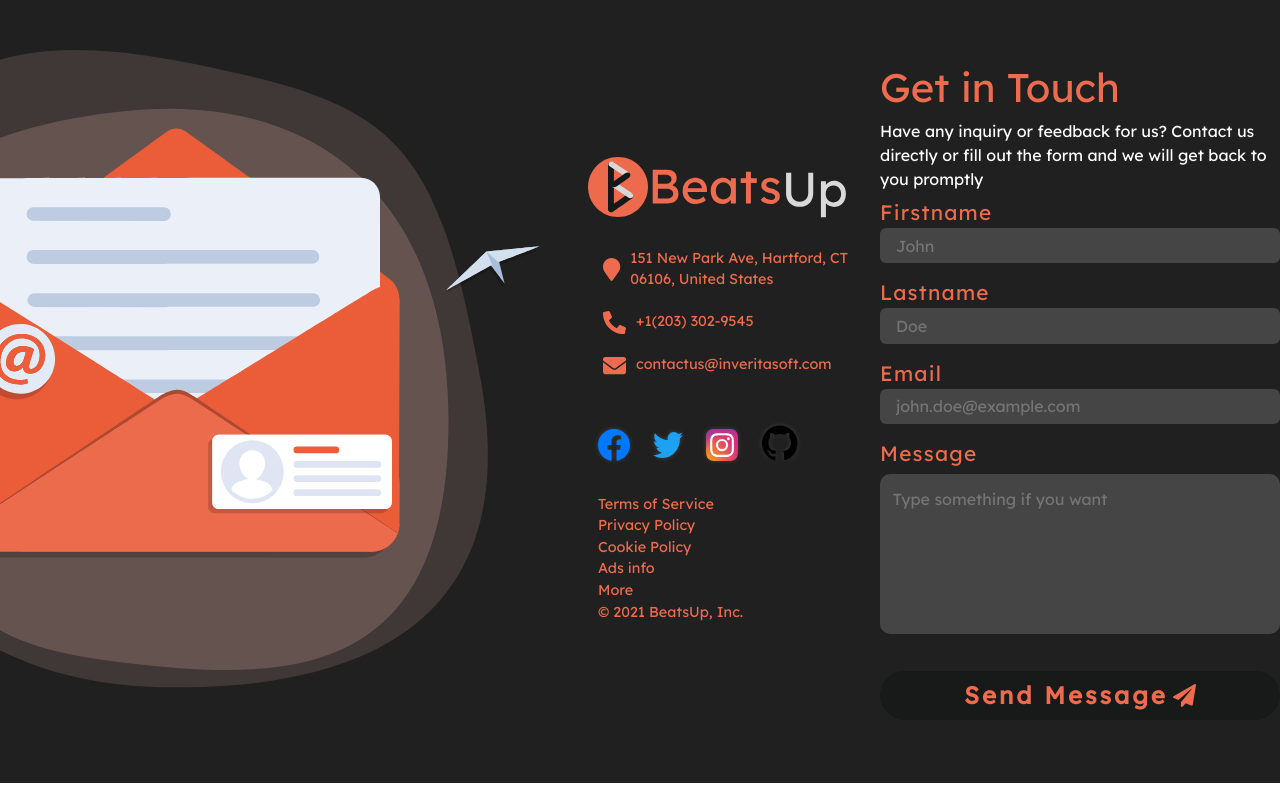
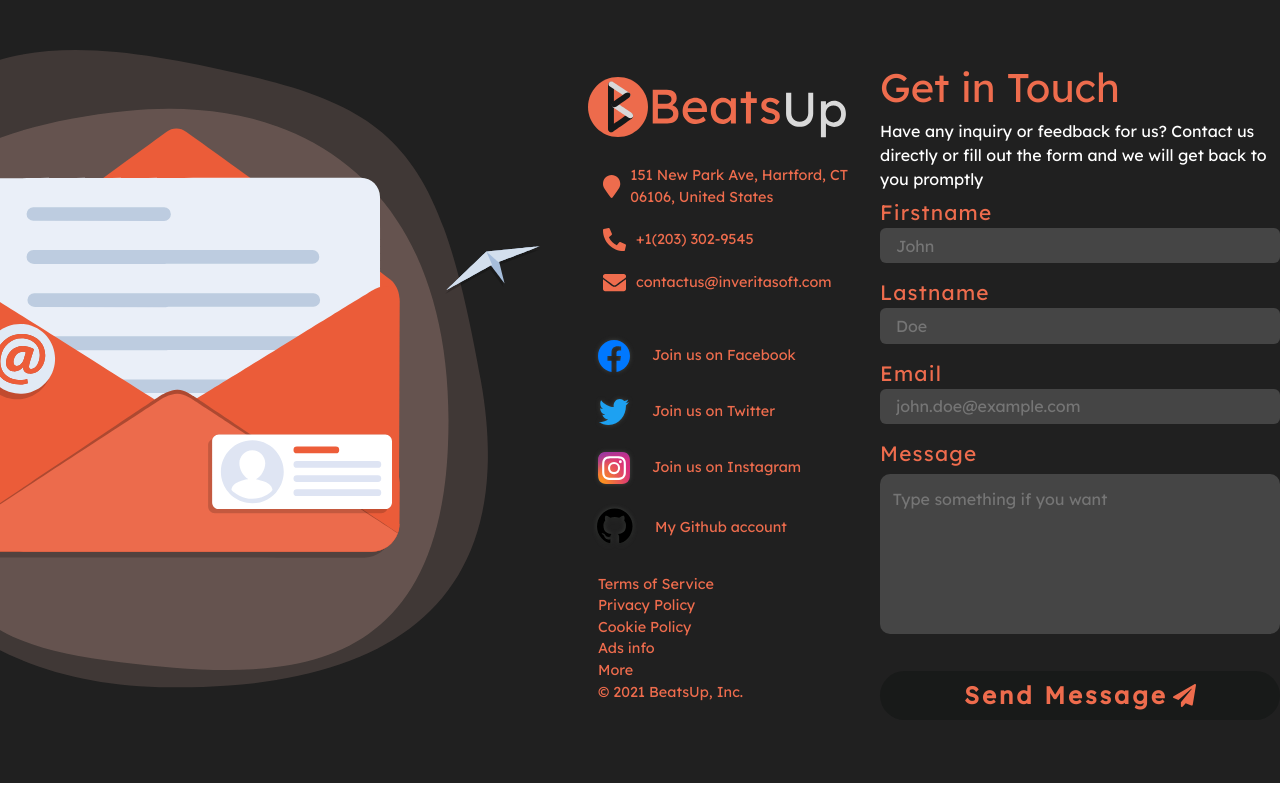
Before and after one commit to sujoyduttajad/BeatsUp, a React (Create React App) app: page /AboutUs in a window 1280 px wide. Shown: the part 1685-2485 px from the top of the page. Built offline with nearby package versions, Linux system fonts and the light colour scheme; a web font is replaced by a local one.

Commit message:
containerised the social media icons

```diff
--- a/src/pages/AboutUs.js
+++ b/src/pages/AboutUs.js
@@ -185,18 +185,22 @@
                             <p>contactus@inveritasoft.com</p>
                         </div>
                         </div>
-                        <div>
+                        <div className="contactus-terms-conditions">
                             <button className="contactus-social-media">
                                 <img src={facebook} alt="Facebbok" />
+                                <p>Join us on Facebook</p>
                             </button>
                             <button className="contactus-social-media">
                                 <img src={twitter} alt="Twitter" />
+                                <p>Join us on Twitter</p>
                             </button>
                             <button className="contactus-social-media">
-                                <img src={instagram} alt="Google" />
+                                <img src={instagram} alt="Instagram" />
+                                <p>Join us on Instagram</p>
                             </button>
                             <button className="contactus-social-media-git">
                                 <img src={GithubIcon} alt="Github Icon" />
+                                <p>My Github account</p>
                             </button>
                         </div>
                         <div className="contactus-terms-conditions">
--- a/src/styles/_aboutus.scss
+++ b/src/styles/_aboutus.scss
@@ -226,7 +226,7 @@
 
 .banner-strip {
     width: 28vw;
-    height: 60vh;
+    height: 80vh;
     color: $BurnSienna;
     border-radius: 0.1rem;
     border: 0;
@@ -251,9 +251,11 @@
 }
 
 .contactus-social-media, .contactus-social-media-git {
+    @include flex(row, flex-start, center);
     background-color: transparent;
     outline: 0;
     border: 0;
+    width: 100%;
 
     img {
         width: 2rem;
@@ -263,18 +265,22 @@
         filter: drop-shadow(0 0 2px $ShadowColor);
 
         &:hover {
-            filter: drop-shadow(0 0 5px #fff);
+            filter: drop-shadow(0 0 5px #FEF5F2);
         }
     }
 }
 .contactus-social-media-git {
 
+    p {
+        color: $BurnSienna;
+    }
+
     img {
         width: 2.5rem;
         height: 2.5rem;
+        margin-right: 10px;
+        margin-left: 7px;
         filter: drop-shadow(0 0 2px $ShadowColor);
-
-
     }
 }
 
@@ -290,5 +296,8 @@
 
 .contactus-terms-conditions {
     @include flex(column, center, flex-start);
+    p {
+        color: $BurnSienna;
+    }
 
 }
```
